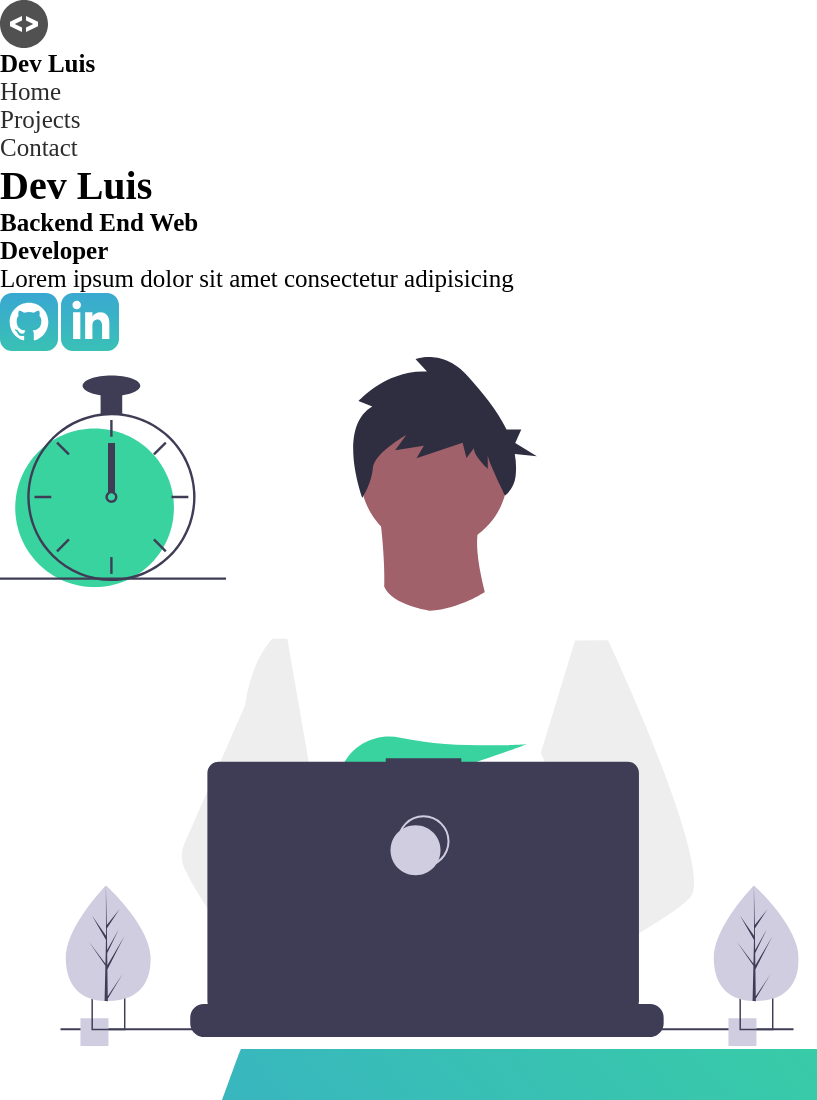
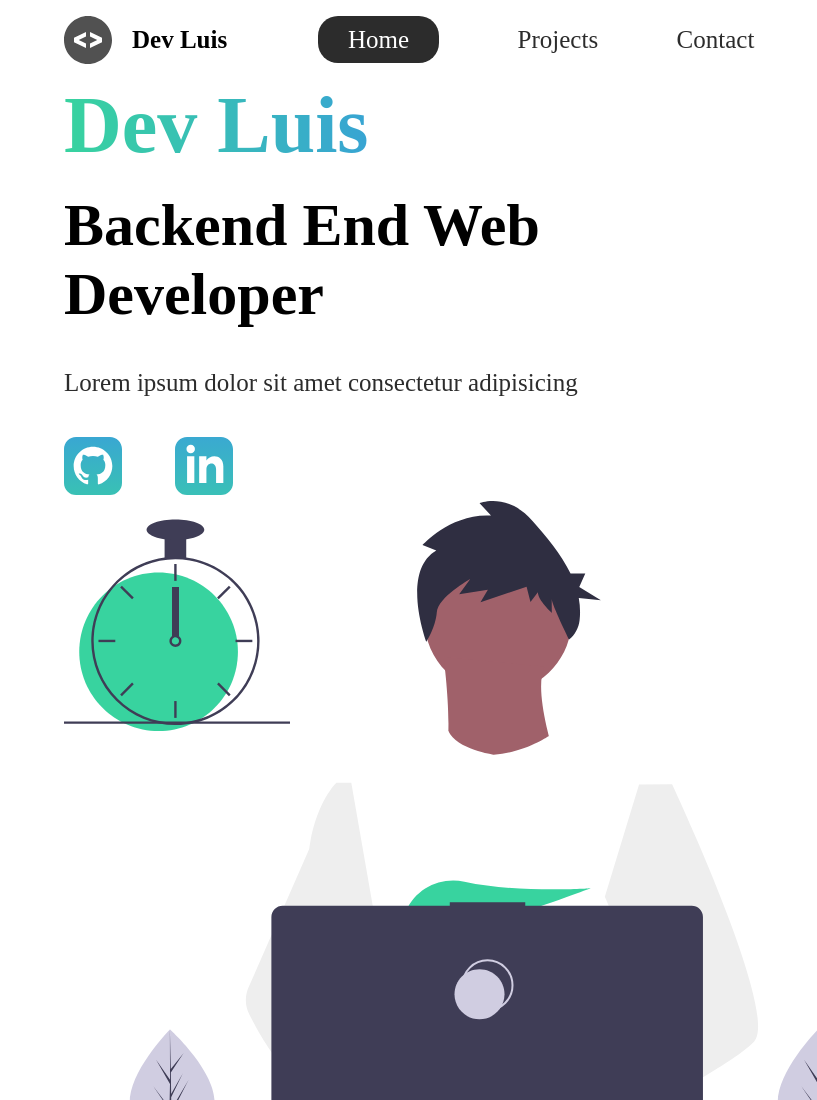
Before and after one commit to LuisCusihuaman/PortofolioDev, a plain HTML site: page index.html in a window 1280 px wide. Shown: the top 1100 px of the page, without its empty margins (0-817 px from the left). Drawn offline with Linux system fonts and the light colour scheme.

Commit message:
chore: intro styles

```diff
--- a/index.html
+++ b/index.html
@@ -17,11 +17,11 @@
     <header class="main-head">
         <nav>
             <div class="logo">
-                <img src="./icons/code.svg" alt="logo">
+                <img src="./icons/code.svg" alt="logo" />
                 <h1>Dev Luis</h1>
             </div>
             <ul>
-                <li><a href="/">Home</a></li>
+                <li><a class="active" href="/">Home</a></li>
                 <li><a href="/">Projects</a></li>
                 <li><a href="/">Contact</a></li>
             </ul>
@@ -33,8 +33,8 @@
             <h3>Backend End Web <br /> Developer</h3>
             <p>Lorem ipsum dolor sit amet consectetur adipisicing</p>
             <div class="intro-social">
-                <a href="#"><img src="./icons/github.svg" alt="github-social-link"></a>
-                <a href="#"><img src="./icons/linked-in.svg" alt="linkedin-social-link"></a>
+                <a href="#"><img src="./icons/github.svg" alt="github-social-link" /></a>
+                <a href="#"><img src="./icons/linked-in.svg" alt="linkedin-social-link" /></a>
             </div>
         </div>
         <div class="intro-images">
--- a/styles/_intro.scss
+++ b/styles/_intro.scss
@@ -0,0 +1,70 @@
+.main-head {
+	width: 95%;
+	margin: 0 0 0 auto;
+}
+nav {
+	@include flex(space-between, center, row);
+	min-height: 10vh;
+	width: 60%;
+	flex-wrap: wrap;
+	.logo {
+		@include flex(flex-start, center, row);
+		flex: 1 1 10rem;
+		h1 {
+			margin: 2rem;
+		}
+	}
+	ul {
+		@include flex(space-around, center, row);
+		flex: 1 1 40rem;
+	}
+}
+.intro {
+	min-height: 90vh;
+	width: 90%;
+	margin: auto;
+	flex-wrap: wrap;
+	@include flex(space-between, center, row);
+	h2 {
+		font-size: 8rem;
+		padding-top: 2rem;
+		background: $gradient;
+		background-clip: text;
+		-webkit-background-clip: text;
+		-webkit-text-fill-color: transparent;
+		display: inline;
+	}
+	h3 {
+		font-size: 6rem;
+		padding: 2rem 0rem;
+	}
+	p {
+		padding-top: 2rem;
+		color: $gray-text;
+	}
+}
+
+.slash {
+	position: absolute;
+	top: 0%;
+	right: 0%;
+	height: 100%;
+	z-index: -1;
+}
+.intro-social {
+	margin-top: 4rem;
+	a {
+		margin-right: 5rem;
+	}
+}
+.active {
+	background: $gray-text;
+	color: white;
+	padding: 1rem 3rem;
+	border-radius: 2rem;
+}
+
+.intro-text,
+intro-images {
+	flex: 1 1 40rem;
+}
```
Also changed, not shown: styles/style.css, 1 other file.
